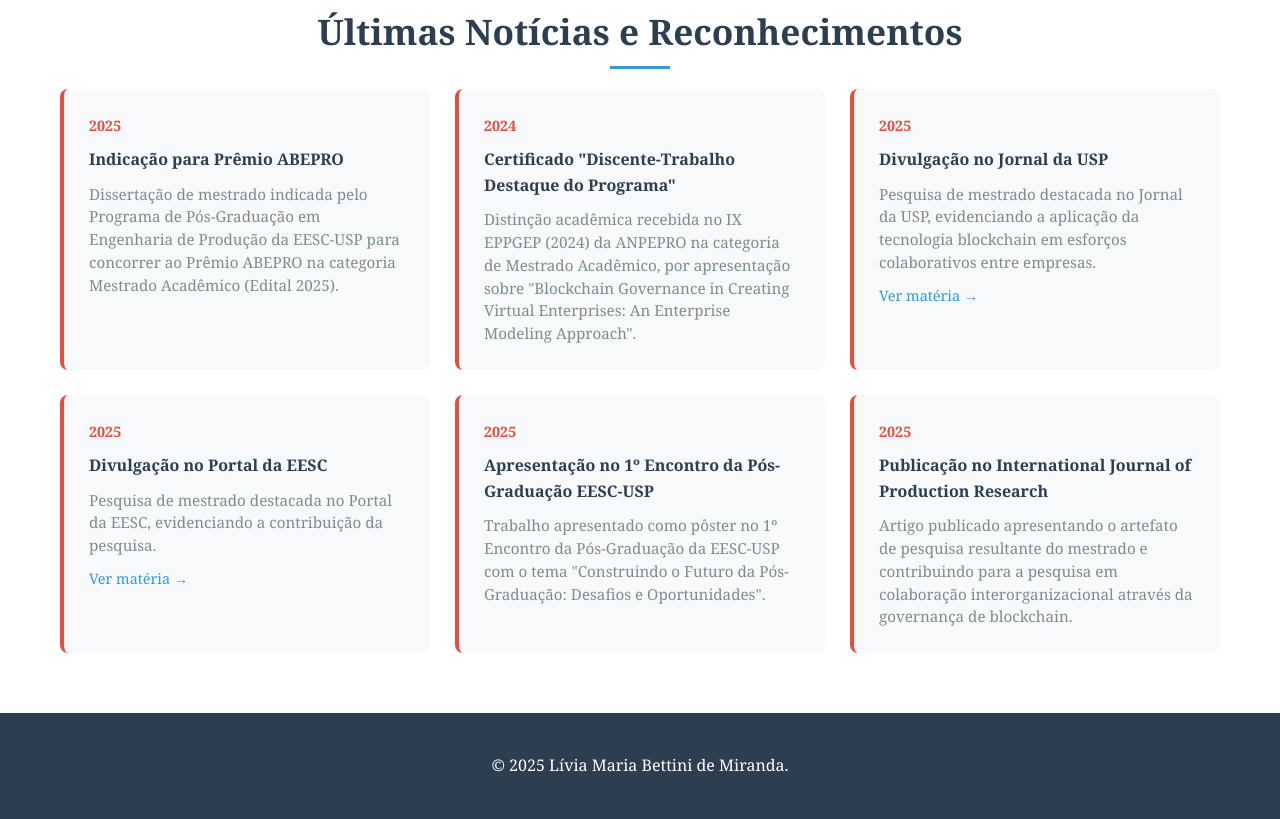
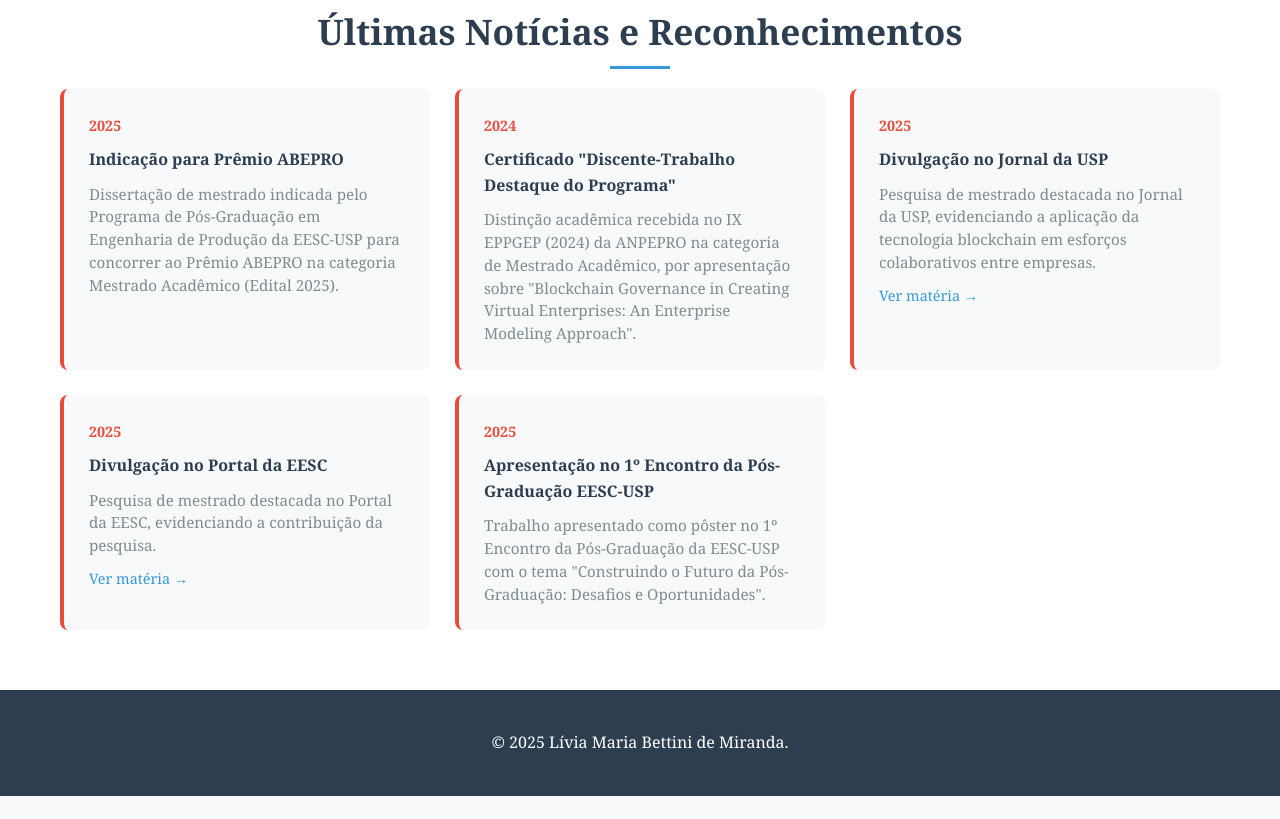
Before and after one commit to liviambmiranda/Site_Livia, a plain HTML site: page index.html in a window 1280 px wide. Shown: the part 3298-4117 px from the top of the page. After the commit the page ends 4094 px from the top, so only its background shows below. Drawn offline with Linux system fonts and the light colour scheme.

Commit message:
Update index.html

```diff
--- a/index.html
+++ b/index.html
@@ -522,13 +522,6 @@
                         </div>
                     </div>
 
-                    <div class="news-item">
-                        <div class="news-date">2025</div>
-                        <div class="news-title">Publicação no International Journal of Production Research</div>
-                        <div class="news-content">
-                            Artigo publicado apresentando o artefato de pesquisa resultante do mestrado e contribuindo para a pesquisa em colaboração interorganizacional através da governança de blockchain.
-                        </div>
-                    </div>
                 </div>
             </div>
         </section>
```
